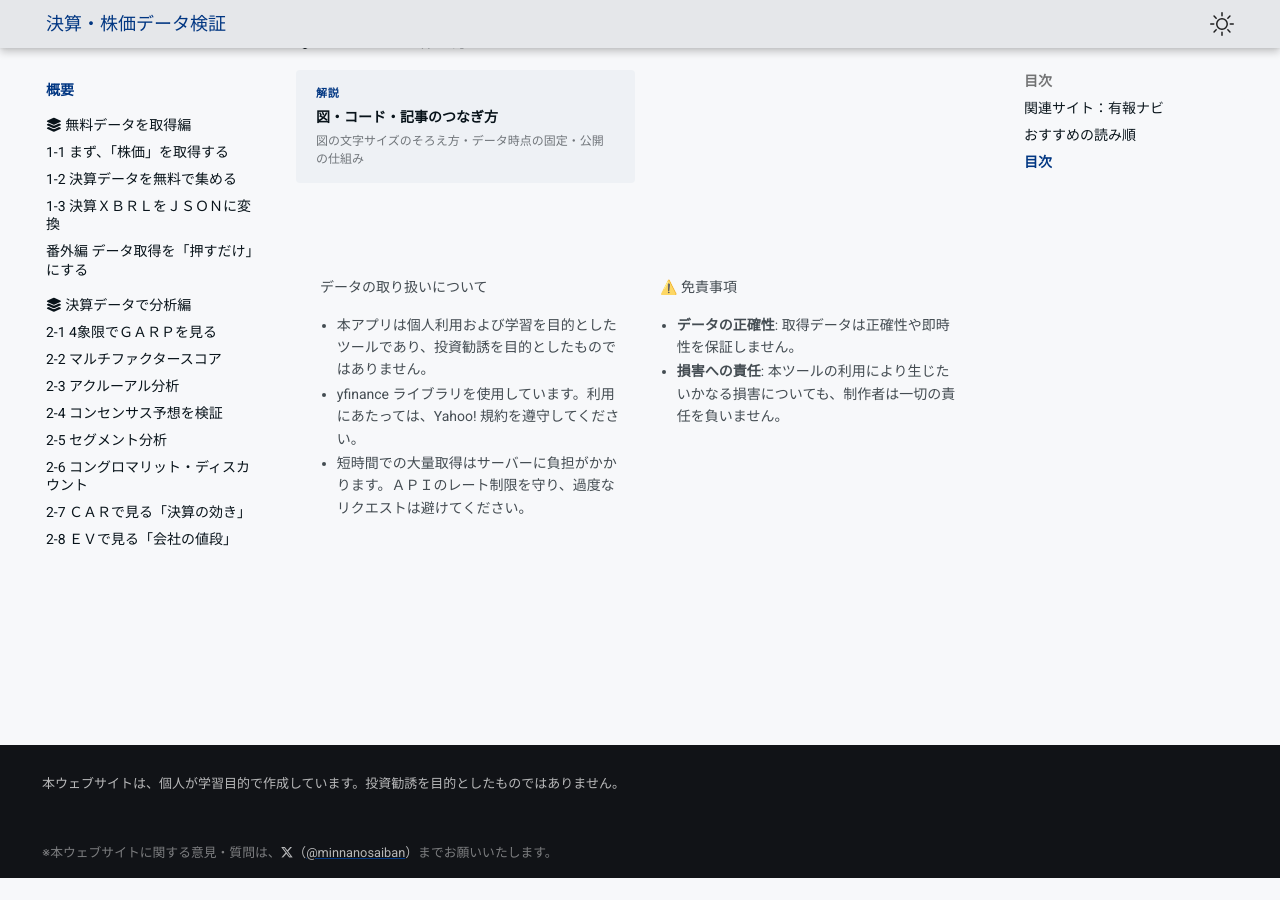
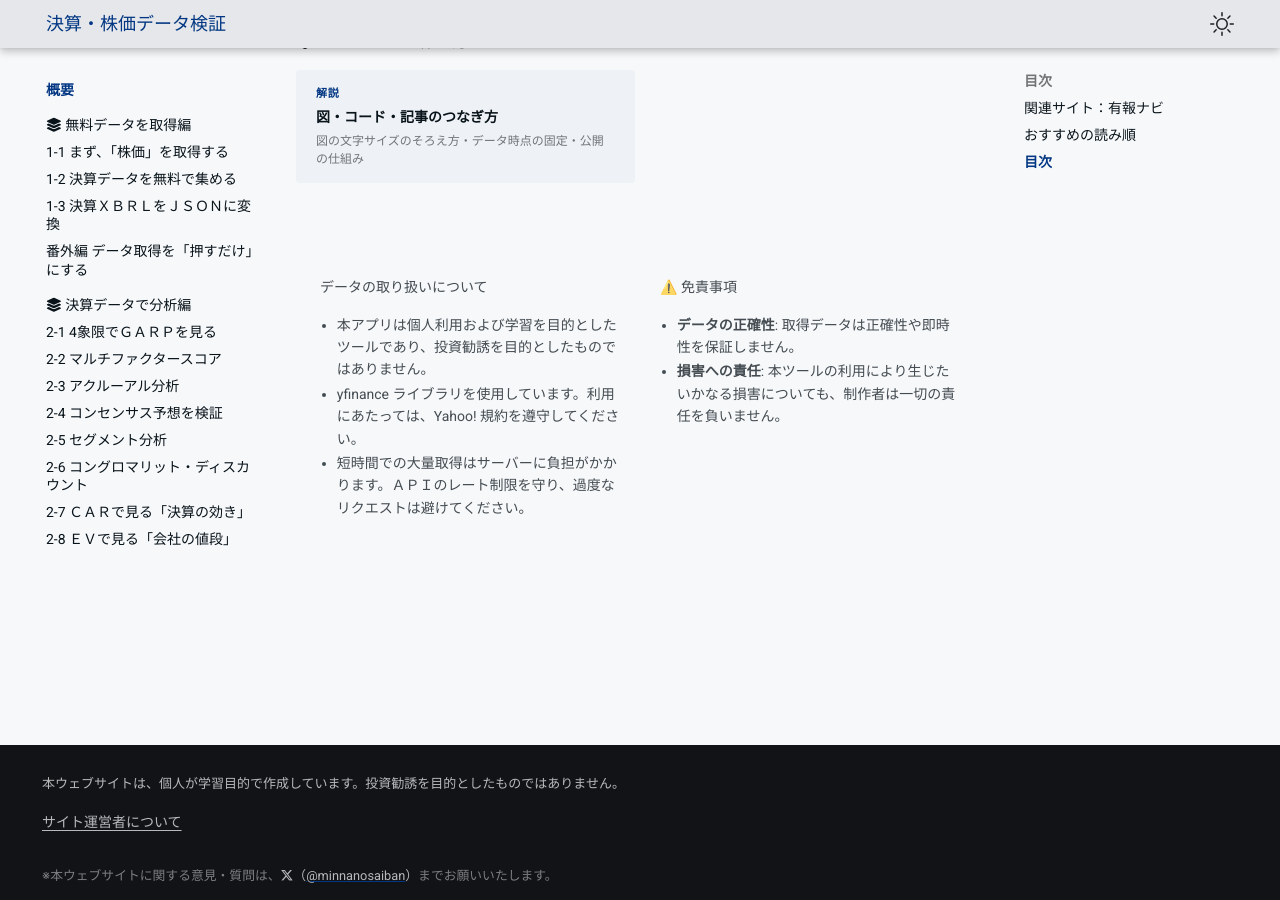
Before and after one commit to minnanosaiban/kessan-kabuka, an MkDocs documentation site: the page built from docs/index.md, in a window 1280 px wide and 900 px high, scrolled down 2519 px. Built offline with MkDocs 1.6.1 and Material for MkDocs 9.7.7, drawn with Linux system fonts in a browser that asks for light colours; before the commit the page ends 3397 px from its top, so only the background shows below that.

Commit message:
Update kessan-kabuka

```diff
--- a/mkdocs.yml
+++ b/mkdocs.yml
@@ -116,3 +116,7 @@ markdown_extensions:
         - name: mermaid
           class: mermaid
           format: !!python/name:pymdownx.superfences.fence_code_format
+
+extra:
+  # 「サイト運営者について」は tomo のサイトトップ（hotline と同じ。フッターのリンク先）
+  about_url: https://minnanosaiban.github.io/tomo/
--- a/overrides/partials/copyright.html
+++ b/overrides/partials/copyright.html
@@ -1,5 +1,8 @@
 <div class="md-footer-cards">
   <p class="footer-intro">本ウェブサイトは、個人が学習目的で作成しています。投資勧誘を目的としたものではありません。</p>
+  <p class="footer-links-row">
+    <a href="{{ config.extra.about_url }}">サイト運営者について</a>
+  </p>
 </div>
 <div class="md-copyright">
     {% if config.copyright %}
```
